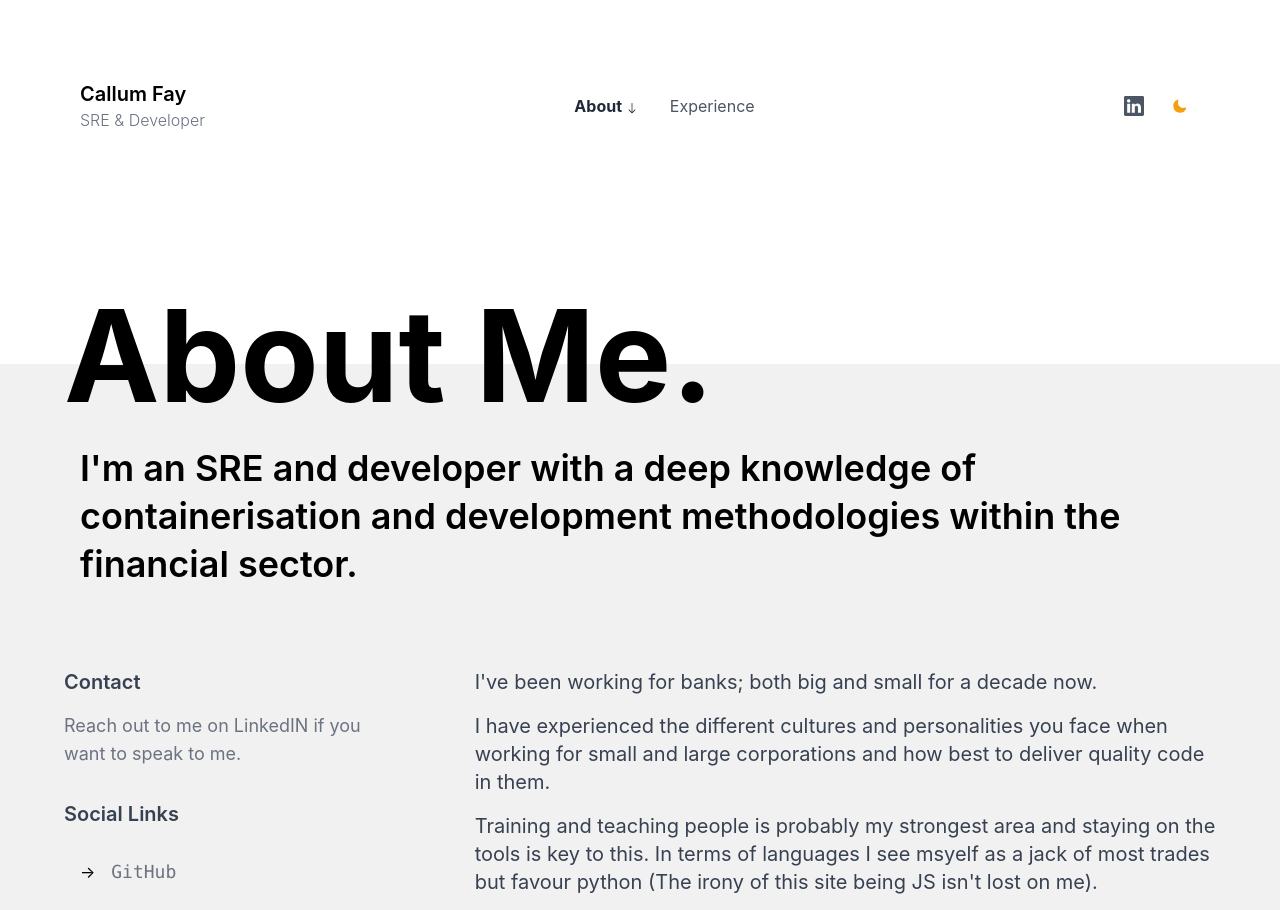
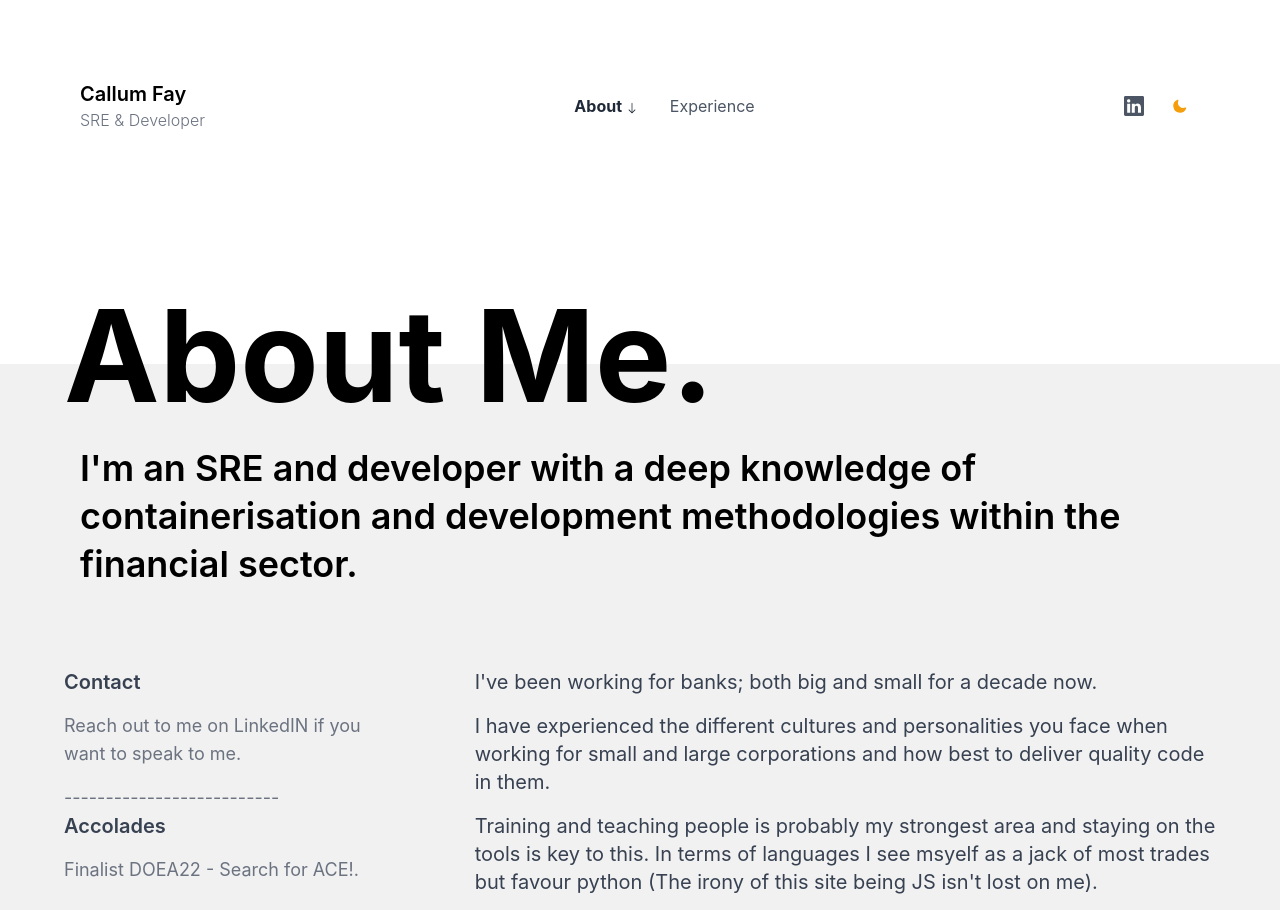
Before and after one commit to calshius/portfolio, a Next.js app: page /about in a window 1280 px wide. Shown: the top 910 px of the page. Built offline with nearby package versions, Linux system fonts and the light colour scheme.

Commit message:
Adding in DOEA22 link

```diff
--- a/components/AboutMe.js
+++ b/components/AboutMe.js
@@ -29,6 +29,19 @@ export default function AboutMe() {
               </h1>
               <p className="text-lg text-gray-500 mt-4 dark:text-gray-300">
                 Reach out to me on LinkedIN if you want to speak to me.
+              </p>
+            </div>
+            <div>
+              <p className="text-lg text-gray-500 mt-4 dark:text-gray-300">
+                --------------------------
+              </p>
+            </div>
+            <div>
+              <h1 className="text-xl font-semibold text-gray-700 dark:text-gray-200">
+                Accolades
+              </h1>
+              <p className="text-lg text-gray-500 mt-4 dark:text-gray-300">
+                Finalist DOEA22 - <a href="https://bit.ly/36kcEX1">Search for ACE!</a>.
               </p>
             </div>
             {/* Social Links */}
```
